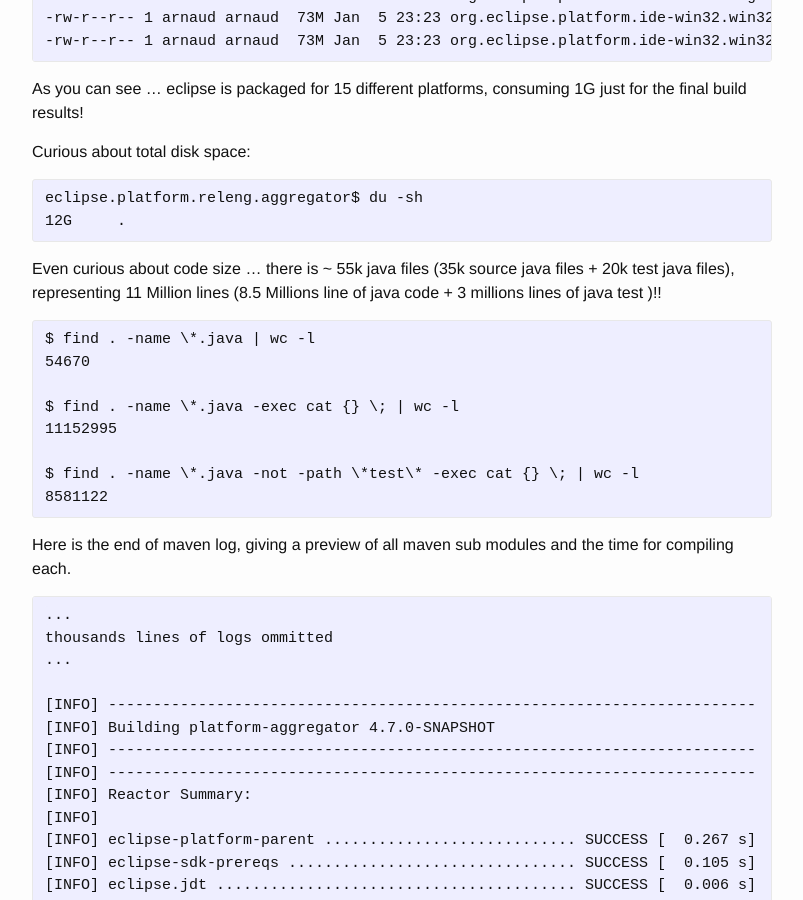
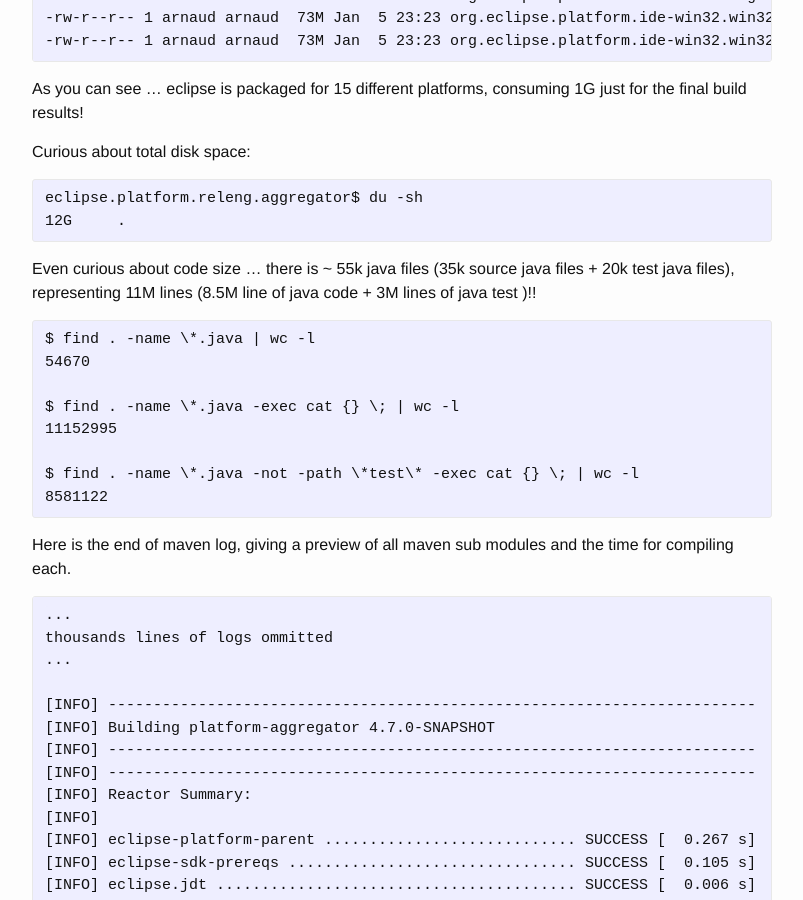
Before and after one commit to Arnaud-Nauwynck/Arnaud-Nauwynck.github.io, a Jekyll site: the page built from _posts/2017-01-05-building-eclipse-platform.markdown, in a window 1280 px wide and 900 px high, scrolled down 2031 px. Shown: the whole window, without its empty margins (238-1041 px from the left). Built offline with Jekyll 4.4.1, drawn with Linux system fonts in a browser that asks for light colours; some of the changed text lies outside the part shown.

Commit message:
eclipse..

```diff
--- a/_posts/2017-01-05-building-eclipse-platform.markdown
+++ b/_posts/2017-01-05-building-eclipse-platform.markdown
@@ -112,7 +112,7 @@ eclipse.platform.releng.aggregator$ du -sh
 12G	.
 {% endhighlight %}
 
-Even curious about code size ... there is ~ 55k java files (35k source java files + 20k test java files), representing 11 Million lines (8.5 Millions line of java code + 3 millions lines of java test )!!
+Even curious about code size ... there is ~ 55k java files (35k source java files + 20k test java files), representing 11M lines (8.5M line of java code + 3M lines of java test )!!
 
 {% highlight text %}
 $ find . -name \*.java | wc -l
```
Also changed, not shown: other parts of _posts/2017-01-05-building-eclipse-platform.markdown (+1 -1 lines).
